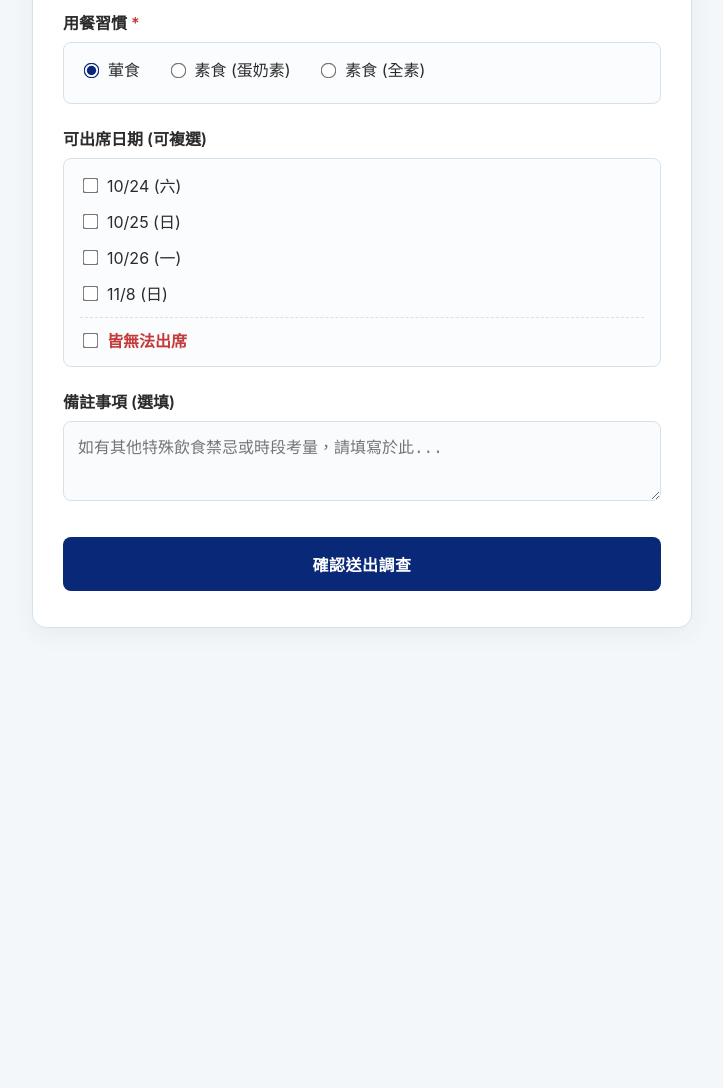
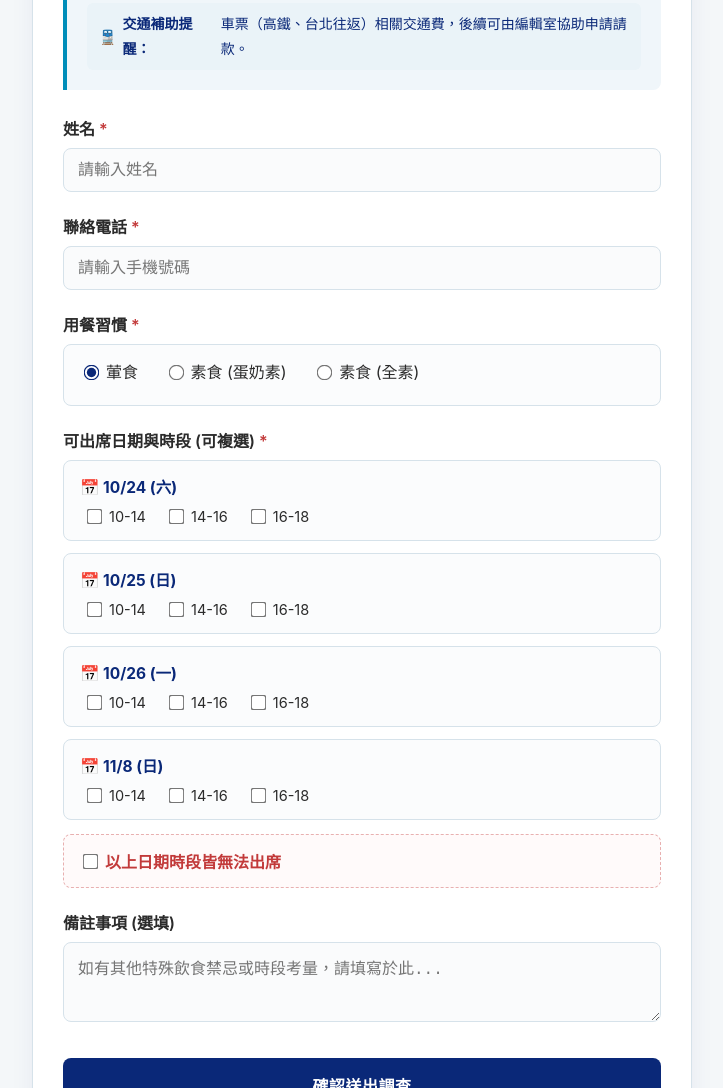
Before and after one commit to khhbox05/meeting-vote, a plain HTML site: page index.html in a window 1280 px wide. Shown: the part 755-1843 px from the top of the page, without its empty margins (278-1001 px from the left). Before the commit the page ends 1413 px from the top, so only its background shows below. Drawn offline with Linux system fonts and the light colour scheme.

Commit message:
Update index.html

```diff
--- a/index.html
+++ b/index.html
@@ -102,7 +102,7 @@
             margin-bottom: 3px;
         }
 
-        /* 交通費提醒小標籤 */
+        /* 交通費提醒標籤 */
         .travel-notice {
             margin-top: 12px;
             padding: 9px 12px;
@@ -141,13 +141,13 @@
             box-shadow: 0 0 0 3px rgba(0, 141, 185, 0.12);
         }
 
-        .radio-group, .checkbox-group {
+        .radio-group {
             background: #fbfcfd;
             padding: 14px 16px;
             border-radius: 8px;
             border: 1px solid var(--border-color);
         }
-        .radio-group label, .checkbox-group label {
+        .radio-group label {
             display: inline-flex;
             align-items: center;
             font-weight: normal;
@@ -155,16 +155,60 @@
             cursor: pointer;
             user-select: none;
         }
-        .checkbox-group label {
+
+        /* 日期與時段卡片設計 */
+        .date-slot-card {
+            background: #fbfcfd;
+            border: 1px solid var(--border-color);
+            border-radius: 8px;
+            padding: 14px 16px;
+            margin-bottom: 12px;
+            transition: border-color 0.2s;
+        }
+        .date-title {
+            font-size: 15.5px;
+            font-weight: bold;
+            color: var(--primary-navy);
+            margin-bottom: 10px;
             display: flex;
-            margin-bottom: 12px;
-            margin-right: 0;
+            align-items: center;
+            gap: 6px;
         }
-        .checkbox-group label:last-child { margin-bottom: 0; }
+        .slot-options {
+            display: flex;
+            flex-wrap: wrap;
+            gap: 12px 20px;
+            padding-left: 4px;
+        }
+        .slot-options label {
+            display: inline-flex;
+            align-items: center;
+            font-weight: normal;
+            font-size: 14.5px;
+            margin-bottom: 0;
+            cursor: pointer;
+            user-select: none;
+        }
+
+        .none-card {
+            background: #fffafa;
+            border: 1px dashed #e8b0b0;
+            border-radius: 8px;
+            padding: 14px 16px;
+            margin-top: 14px;
+        }
+        .none-card label {
+            margin-bottom: 0;
+            cursor: pointer;
+            display: inline-flex;
+            align-items: center;
+            color: var(--alert-red);
+            font-weight: 600;
+        }
 
         input[type="radio"], input[type="checkbox"] {
             transform: scale(1.2);
-            margin-right: 10px;
+            margin-right: 8px;
             accent-color: var(--primary-navy);
         }
 
@@ -212,10 +256,24 @@
         </p>
 
         <div class="meeting-info">
-            <p><b>開會時間：</b>未定，上午 10:00</p>
+            <p><b>開會時間：</b>未定（請於下方勾選方便之日期與時段）</p>
             <p><b>開會地點：</b>台北市（詳細地點未定）</p>
             <p><b>主 持 人：</b>王紹蓉 主編</p>
+            <p style="margin-top: 8px;"><b>出 席 者：</b></p>
+            <ul class="attendees-list">
+                <li>吳世家｜香港中文大學新聞與傳播學院</li>
+                <li>林淑芳｜國立政治大學傳播學院</li>
+                <li>邱玉蟬｜國立臺灣大學生物產業傳播暨發展學系</li>
+                <li>郭文平｜中國文化大學新聞暨傳播學院</li>
+                <li>黃毓超｜國立東華大學民族語言與傳播學系</li>
+                <li>簡妙如｜國立中正大學傳播學系</li>
+            </ul>
+            <p style="font-size: 13px; color: var(--text-muted); margin: 2px 0 8px 18px;">(以上依姓氏筆劃由少至多排列)</p>
             <p><b>列 席 者：</b>執行編輯 羅仕宇、助理編輯 陳泰良</p>
+        </div>
+
+        <div class="travel-notice">
+            🚆 <b>交通補助提醒：</b>車票（高鐵、台北往返）相關交通費，後續可由編輯室協助申請請款。
         </div>
     </div>
 
@@ -239,15 +297,54 @@
             </div>
         </div>
 
+        <!-- 每日獨立時段投票區 -->
         <div class="form-group">
-            <label>可出席日期 (可複選)</label>
-            <div class="checkbox-group">
-                <label><input type="checkbox" name="dates" class="date-option" value="10/24 (六)"> 10/24 (六)</label>
-                <label><input type="checkbox" name="dates" class="date-option" value="10/25 (日)"> 10/25 (日)</label>
-                <label><input type="checkbox" name="dates" class="date-option" value="10/26 (一)"> 10/26 (一)</label>
-                <label><input type="checkbox" name="dates" class="date-option" value="11/8 (日)"> 11/8 (日)</label>
-                <label style="border-top: 1px dashed var(--border-color); padding-top: 10px; margin-top: 6px; color: var(--alert-red);">
-                    <input type="checkbox" name="dates" id="noneOption" value="皆無法出席"> <b>皆無法出席</b>
+            <label>可出席日期與時段 (可複選) <span style="color: var(--alert-red);">*</span></label>
+
+            <!-- 10/24 (六) -->
+            <div class="date-slot-card">
+                <div class="date-title">📅 10/24 (六)</div>
+                <div class="slot-options">
+                    <label><input type="checkbox" class="time-checkbox" data-date="10/24(六)" value="10-14"> 10-14</label>
+                    <label><input type="checkbox" class="time-checkbox" data-date="10/24(六)" value="14-16"> 14-16</label>
+                    <label><input type="checkbox" class="time-checkbox" data-date="10/24(六)" value="16-18"> 16-18</label>
+                </div>
+            </div>
+
+            <!-- 10/25 (日) -->
+            <div class="date-slot-card">
+                <div class="date-title">📅 10/25 (日)</div>
+                <div class="slot-options">
+                    <label><input type="checkbox" class="time-checkbox" data-date="10/25(日)" value="10-14"> 10-14</label>
+                    <label><input type="checkbox" class="time-checkbox" data-date="10/25(日)" value="14-16"> 14-16</label>
+                    <label><input type="checkbox" class="time-checkbox" data-date="10/25(日)" value="16-18"> 16-18</label>
+                </div>
+            </div>
+
+            <!-- 10/26 (一) -->
+            <div class="date-slot-card">
+                <div class="date-title">📅 10/26 (一)</div>
+                <div class="slot-options">
+                    <label><input type="checkbox" class="time-checkbox" data-date="10/26(一)" value="10-14"> 10-14</label>
+                    <label><input type="checkbox" class="time-checkbox" data-date="10/26(一)" value="14-16"> 14-16</label>
+                    <label><input type="checkbox" class="time-checkbox" data-date="10/26(一)" value="16-18"> 16-18</label>
+                </div>
+            </div>
+
+            <!-- 11/8 (日) -->
+            <div class="date-slot-card">
+                <div class="date-title">📅 11/8 (日)</div>
+                <div class="slot-options">
+                    <label><input type="checkbox" class="time-checkbox" data-date="11/8(日)" value="10-14"> 10-14</label>
+                    <label><input type="checkbox" class="time-checkbox" data-date="11/8(日)" value="14-16"> 14-16</label>
+                    <label><input type="checkbox" class="time-checkbox" data-date="11/8(日)" value="16-18"> 16-18</label>
+                </div>
+            </div>
+
+            <!-- 皆無法出席 -->
+            <div class="none-card">
+                <label>
+                    <input type="checkbox" id="noneOption" value="皆無法出席"> <b>以上日期時段皆無法出席</b>
                 </label>
             </div>
         </div>
@@ -276,18 +373,18 @@
             document.getElementById('name').value = cleanName;
         }
 
-        // 日期選項與「皆無法出席」互斥防呆
+        // 時段與「皆無法出席」互斥防呆
         const noneOption = document.getElementById('noneOption');
-        const dateOptions = document.querySelectorAll('.date-option');
+        const timeCheckboxes = document.querySelectorAll('.time-checkbox');
 
         noneOption.addEventListener('change', function() {
             if (this.checked) {
-                dateOptions.forEach(opt => opt.checked = false);
+                timeCheckboxes.forEach(cb => cb.checked = false);
             }
         });
 
-        dateOptions.forEach(opt => {
-            opt.addEventListener('change', function() {
+        timeCheckboxes.forEach(cb => {
+            cb.addEventListener('change', function() {
                 if (this.checked) {
                     noneOption.checked = false;
                 }
@@ -299,12 +396,33 @@
     document.getElementById('voteForm').addEventListener('submit', function(e) {
         e.preventDefault();
 
-        const dates = [];
-        document.querySelectorAll('input[name="dates"]:checked').forEach(cb => dates.push(cb.value));
+        const noneOption = document.getElementById('noneOption');
+        const timeCheckboxes = document.querySelectorAll('.time-checkbox:checked');
 
-        if (dates.length === 0) {
-            alert("請至少選擇一個出席日期，或勾選「皆無法出席」。");
+        if (!noneOption.checked && timeCheckboxes.length === 0) {
+            alert("請至少勾選一個可配合的日期時段，或勾選「皆無法出席」。");
             return;
+        }
+
+        // 整理日期與時段字串
+        let scheduleString = "";
+        if (noneOption.checked) {
+            scheduleString = "皆無法出席";
+        } else {
+            const scheduleMap = {};
+            timeCheckboxes.forEach(cb => {
+                const date = cb.getAttribute('data-date');
+                const slot = cb.value;
+                if (!scheduleMap[date]) {
+                    scheduleMap[date] = [];
+                }
+                scheduleMap[date].push(slot);
+            });
+
+            // 格式化為：10/24(六) [10-14, 14-16]; 11/8(日) [16-18]
+            scheduleString = Object.keys(scheduleMap)
+                .map(date => `${date} [${scheduleMap[date].join(', ')}]`)
+                .join('; ');
         }
 
         const btn = document.getElementById('submitBtn');
@@ -317,7 +435,7 @@
             name: document.getElementById('name').value,
             phone: document.getElementById('phone').value,
             diet: diet,
-            dates: dates,
+            schedule: scheduleString,
             remarks: document.getElementById('remarks').value
         };
 
```
